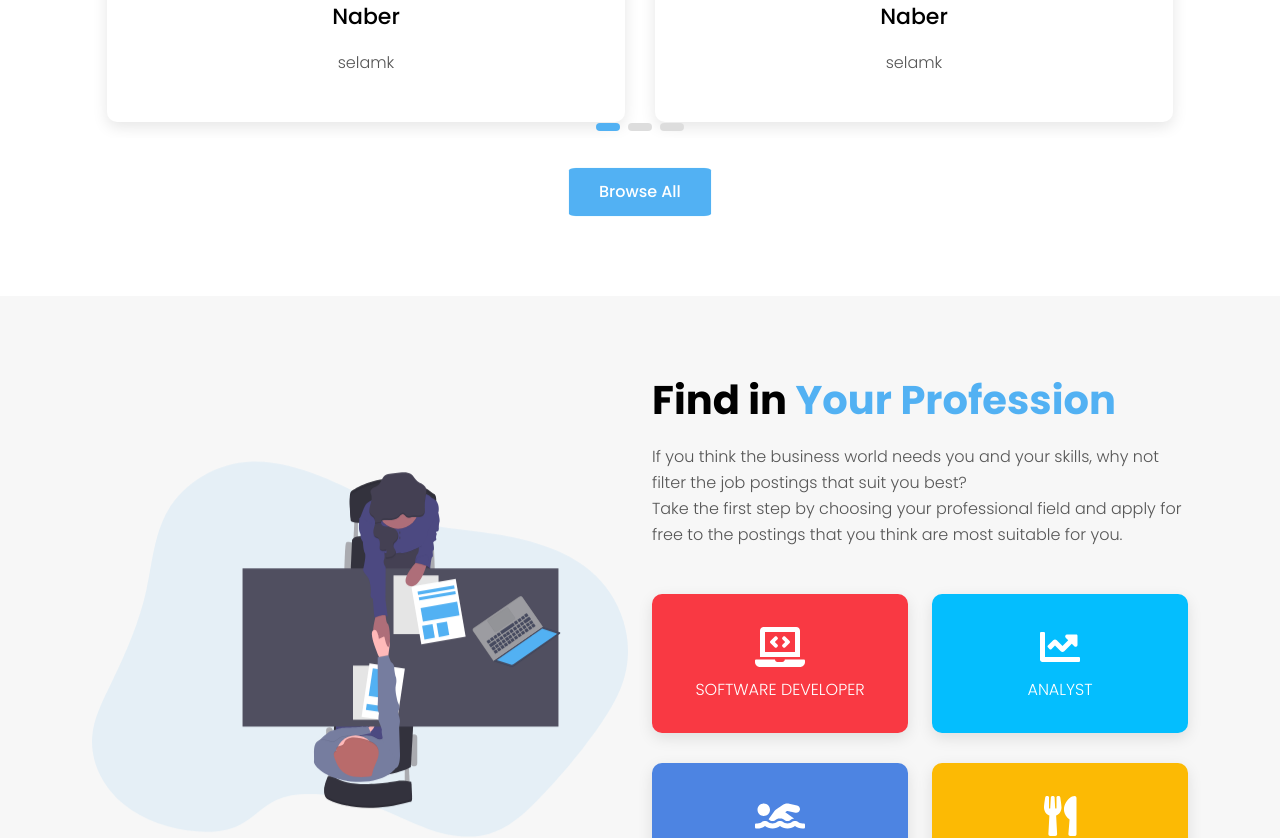
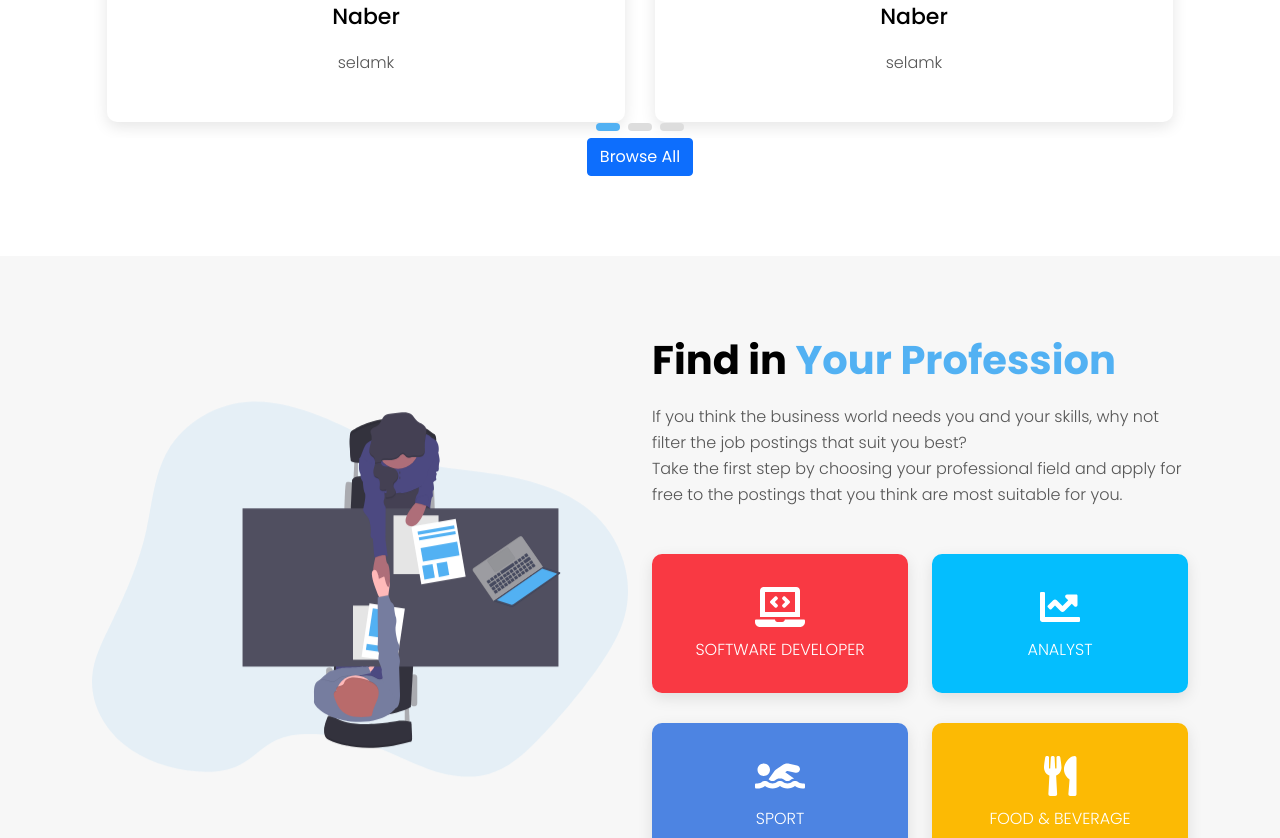
Before and after one commit to Ebubekiryzc/hrms-front-end, a React (Create React App) app: page / in a window 1280 px wide. Shown: the part 1160-1998 px from the top of the page. Built offline with nearby package versions, Linux system fonts and the light colour scheme.

Commit message:
Refactored according to changes.

```diff
--- a/src/pages/Home/Home.css
+++ b/src/pages/Home/Home.css
@@ -33,9 +33,7 @@
   animation: bounceTop_01 3s ease infinite;
 }
 
-.search.btn.btn-primary,
-.search.form-control,
-.home-overlay .browse-all-button button {
+.home-overlay .browse-all-button a {
   background-color: var(--black-000);
   padding: 12px 30px;
   border: none;
@@ -46,30 +44,6 @@
   transition: all 0.5 ease;
   box-shadow: var(--shadow-black-100);
   font-weight: 500;
-}
-
-.home .search.form-control:focus {
-  box-shadow: none;
-  color: var(--main-color);
-}
-
-.home .search.btn.btn-primary {
-  animation: pulse_01 3s ease infinite;
-}
-
-.home .search.btn.btn-primary:focus {
-  box-shadow: var(--shadow-black-300);
-}
-
-.home .search.btn.btn-primary:hover {
-  color: var(--black-000);
-  background-color: var(--main-color);
-  animation: none;
-  box-shadow: var(--shadow-black-100);
-}
-
-.home .search.input-group {
-  margin-top: 40px;
 }
 
 /* Featured Advs section */
@@ -199,7 +173,7 @@
   text-transform: capitalize;
 }
 
-.home-overlay .browse-all-button button {
+.home-overlay .browse-all-button a {
   background-color: var(--main-color);
   margin-top: 30px;
   color: var(--black-000);
@@ -207,7 +181,7 @@
   animation: pulse_02 3s infinite ease;
 }
 
-.home-overlay .browse-all-button button:hover {
+.home-overlay .browse-all-button a:hover {
   background-color: var(--black-000);
   color: var(--main-color);
   outline: 1px solid var(--main-color);
@@ -305,7 +279,7 @@
   .home-text h1 {
     font-size: 40px;
   }
-  .featured-jobs-item{
+  .featured-jobs-item {
     margin-bottom: 30px;
   }
 }
@@ -314,10 +288,10 @@
   .home-text {
     margin-bottom: 80px;
   }
-  .featured-jobs-img img{
-    margin-bottom: 30px ;
+  .featured-jobs-img img {
+    margin-bottom: 30px;
   }
-  .featured-jobs .section-title h2{
+  .featured-jobs .section-title h2 {
     text-align: center;
   }
 }
```
